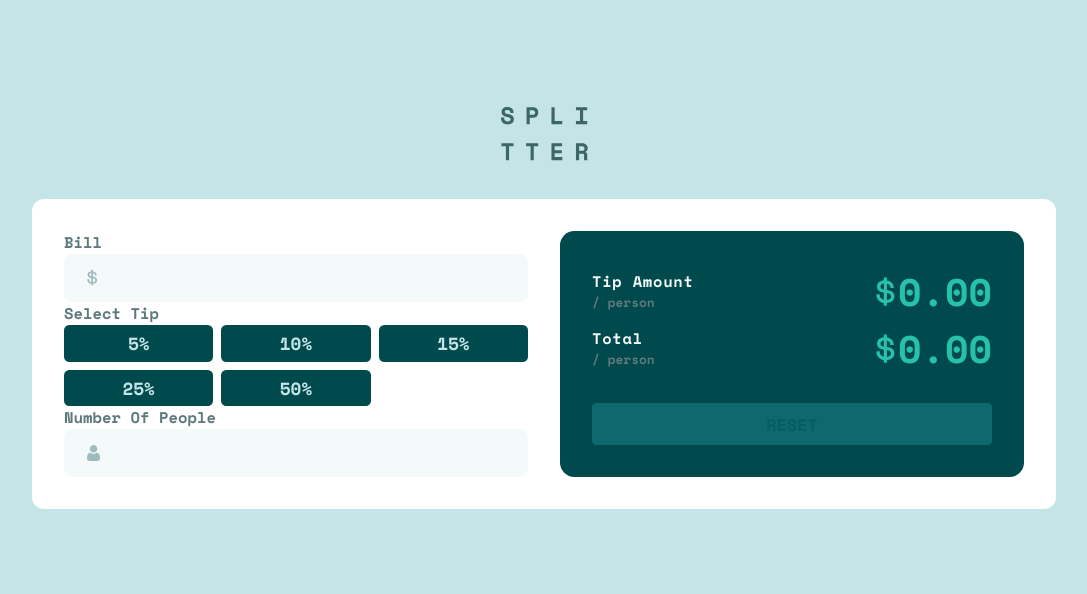
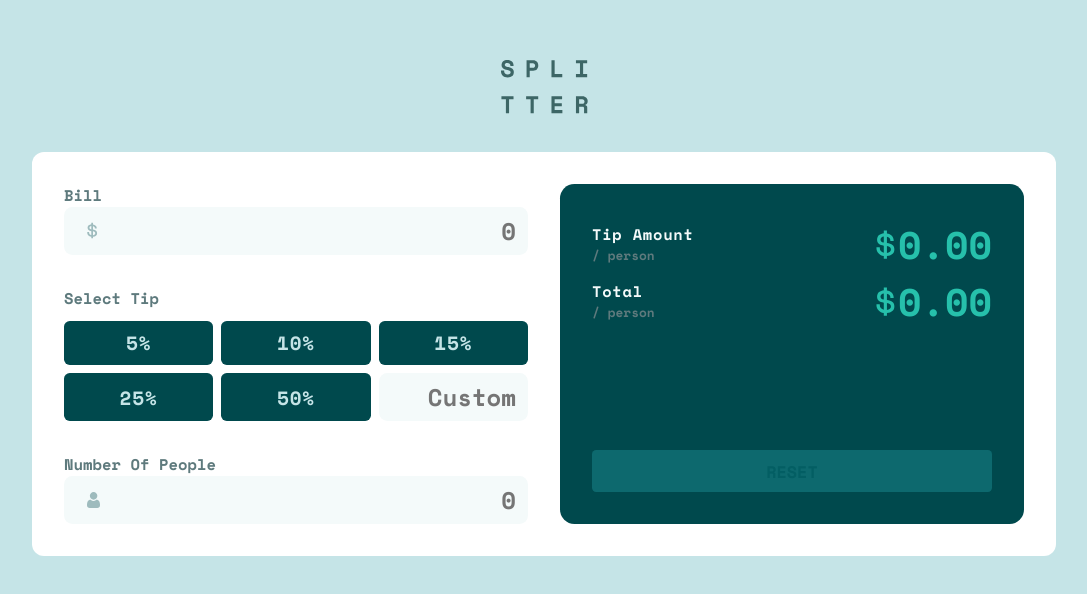
Before and after one commit to Aryan-ki-codepanti/tip-calculator-app, a React (Create React App) app: page / in a window 1280 px wide. Shown: the part 108-702 px from the top of the page, without its empty margins (96-1183 px from the left). Built offline with nearby package versions, Linux system fonts and the light colour scheme.

Commit message:
Completed the UI portion

```diff
--- a/src/components/Bill/Bill.jsx
+++ b/src/components/Bill/Bill.jsx
@@ -8,7 +8,7 @@ export const Bill = () => {
             <h1> Bill </h1>
             <div>
                 <img src={dollar} alt="dollar-sign" />
-                <input type="text" />
+                <input type="text" placeholder='0'/>
             </div>
         </div>
     )
--- a/src/components/CalculatorInput/CalculatorInput.css
+++ b/src/components/CalculatorInput/CalculatorInput.css
@@ -15,5 +15,8 @@
     font-size: var(--Font-size-form-inputs);
     border-radius: 0.35em;
     padding: 0.25em 0.5em;
+}
 
+.select-tip-box{
+    margin-block: 2em;
 }
--- a/src/components/NumberOfPeople/NumberOfPeople.jsx
+++ b/src/components/NumberOfPeople/NumberOfPeople.jsx
@@ -8,7 +8,7 @@ export const NumberOfPeople = () => {
             <h1>Number Of People</h1>
             <div>
                 <img src={person} alt="" />
-                <input type="text" />
+                <input type="text" placeholder='0'/>
             </div>
         </div>
     )
--- a/src/components/SelectTip/SelectTip.css
+++ b/src/components/SelectTip/SelectTip.css
@@ -3,3 +3,7 @@
     grid-template-columns: repeat(3 , 1fr);
     gap: 0.5em;
 }
+
+.select-tip h1{
+    margin-bottom: 0.7em;
+}
--- a/src/components/SelectTip/SelectTip.jsx
+++ b/src/components/SelectTip/SelectTip.jsx
@@ -12,6 +12,7 @@ export const SelectTip = () => {
                 <TipButton percent={15}/>
                 <TipButton percent={25}/>
                 <TipButton percent={50}/>
+                <input type="text" placeholder='Custom' />
             </div>
         </div>
     )
--- a/src/components/TipButton/TipButton.css
+++ b/src/components/TipButton/TipButton.css
@@ -4,9 +4,9 @@
     border: none;
     outline: none;
     border-radius: 0.3em;
-    padding: 0.3em;
-    font-size: 1.1em;
+    padding: 0.4em;
+    font-size: 1.2rem;
     font-weight: var(--fw-700);
     cursor: pointer;
-
+    letter-spacing: 0.05em;
 }
```
